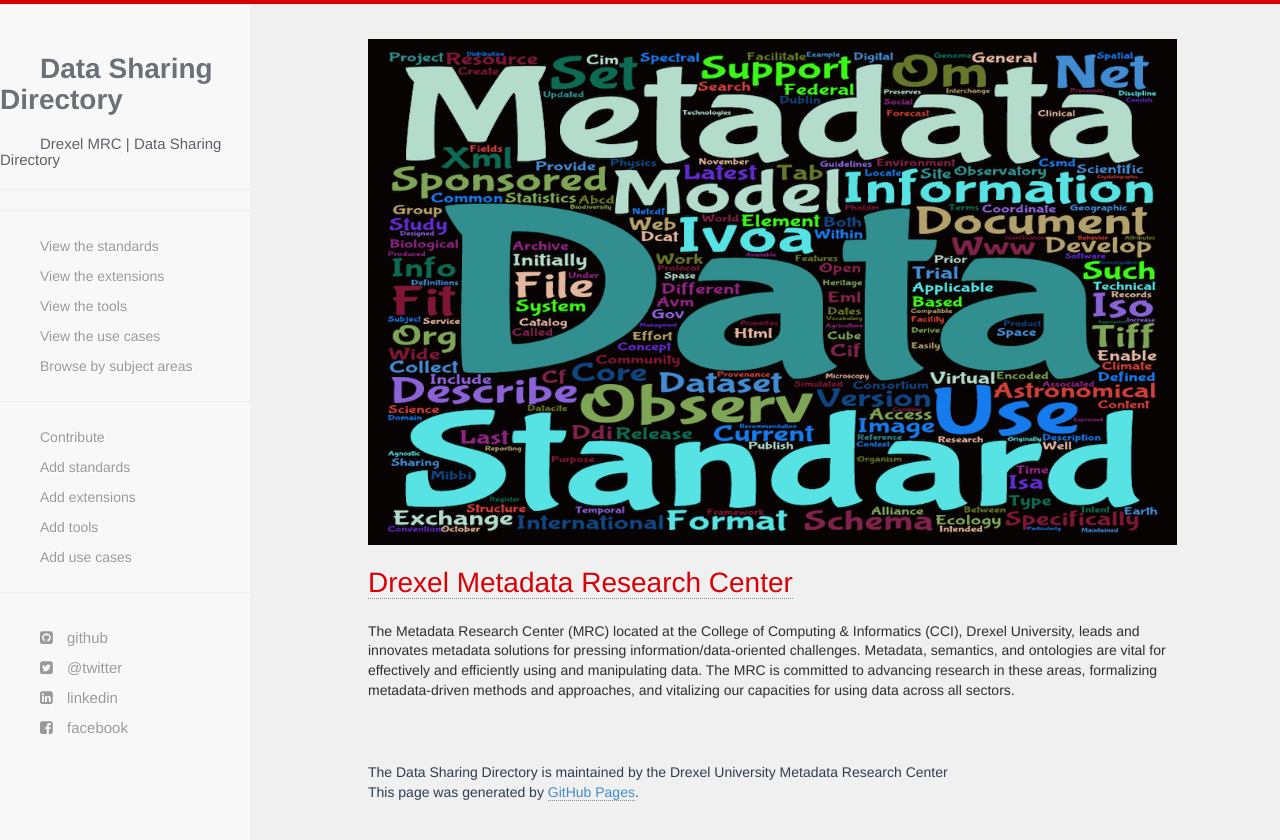
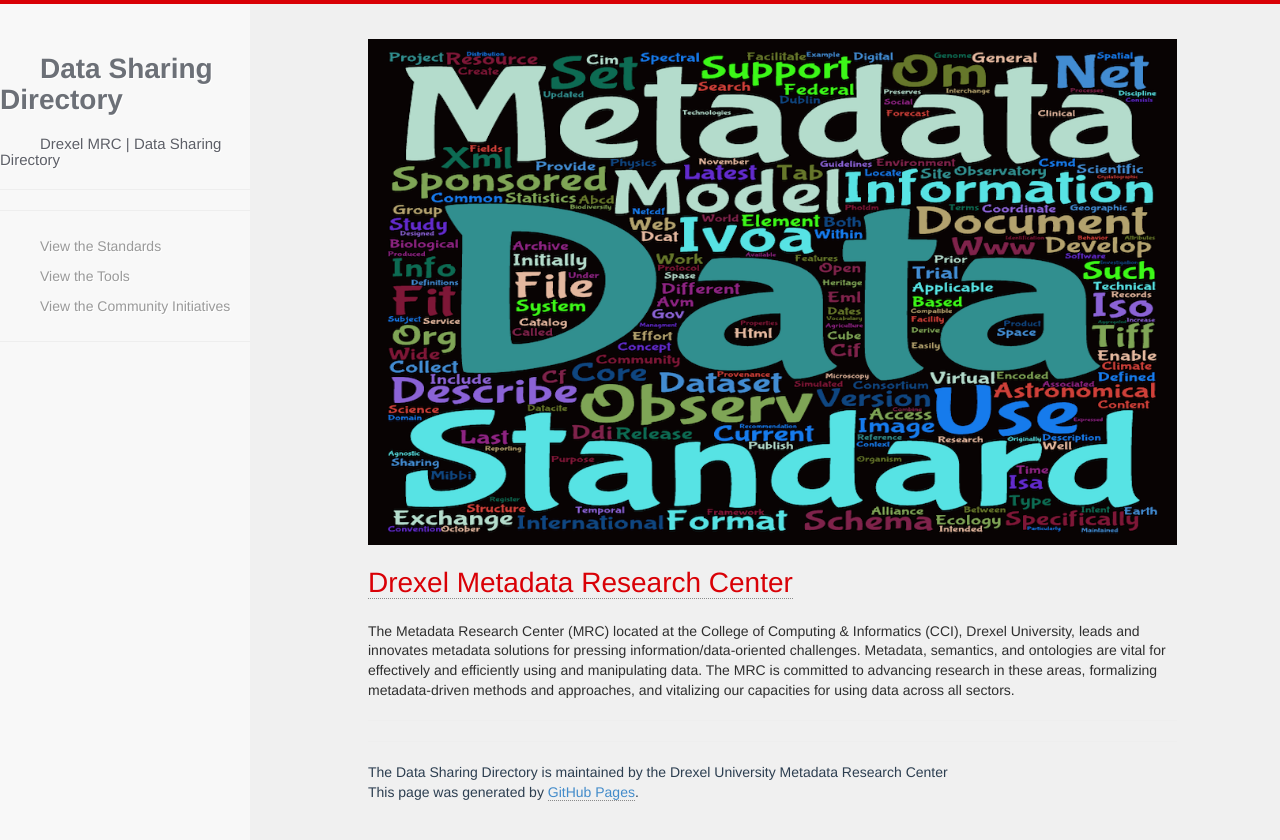
Before and after one commit to metadata-research/data-sharing-directory, a Jekyll site: the page built from index.md, in a window 1280 px wide. Shown: the top 840 px of the page. Built offline with Jekyll 4.4.1, drawn with Linux system fonts in a browser that asks for light colours; nearby versions of some CDN libraries.

Commit message:
Update header.html

```diff
--- a/_includes/header.html
+++ b/_includes/header.html
@@ -22,7 +22,7 @@
   </script>
 </head>
 <body>
-  <div class="nav-toggle"><i class="fa fa-bars fa-2x"></i> Metadata Directory </div>
+  <div class="nav-toggle"><i class="fa fa-bars fa-2x"></i> Data Sharing Directory </div>
   <div id = "wrapper">
   <!-- Small screen navigation -->
   <div class="navbar navbar-default" role="navigation">
@@ -43,16 +43,9 @@
             <a href="{{ site.repourl }}/edit/{{ site.repobranch }}/{{ page.path }}">Edit this page</a>
           </li>
           {% endif %}
-          <li><a href="{{ site.baseurl }}/standards/">View the standards</a></li>
-          <li><a href="{{ site.baseurl }}/extensions/">View the extensions</a></li>
-          <li><a href="{{ site.baseurl }}/tools/">View the tools</a></li>
-          <li><a href="{{ site.baseurl }}/use_cases/">View the use cases</a></li>
-          <li><a href="{{ site.baseurl }}/subjects/">Browse by subject areas</a></li>
-          <li><a href="{{ site.baseurl }}/about/">Contribute</a></li>
-          <li><a href="{{ site.baseurl }}/standards/add.html">Add standards</a></li>
-          <li><a href="{{ site.baseurl }}/extensions/add.html">Add extensions</a></li>
-          <li><a href="{{ site.baseurl }}/tools/add.html">Add tools</a></li>
-          <li><a href="{{ site.baseurl }}/use_cases/add.html">Add use cases</a></li>
+          <li><a href="{{ site.baseurl }}/standards/">View the Standards</a></li>
+          <li><a href="{{ site.baseurl }}/extensions/">View the Tools</a></li>
+          <li><a href="{{ site.baseurl }}/tools/">View the Community Initiatives</a></li>
         </ul>
       </div><!--/.nav-collapse -->
     </div>
@@ -71,24 +64,10 @@
       </li>
       {% endif %}
       <hr />
-      <li><a href="{{ site.baseurl }}/standards/">View the standards</a></li>
-      <li><a href="{{ site.baseurl }}/extensions/">View the extensions</a></li>
-      <li><a href="{{ site.baseurl }}/tools/">View the tools</a></li>
-      <li><a href="{{ site.baseurl }}/use_cases/">View the use cases</a></li>
-      <li><a href="{{ site.baseurl }}/subjects/">Browse by subject areas</a></li>
-      <hr />
-      <li><a href="{{ site.baseurl }}/about/">Contribute</a></li>
-      <li><a href="{{ site.baseurl }}/standards/add.html">Add standards</a></li>
-      <li><a href="{{ site.baseurl }}/extensions/add.html">Add extensions</a></li>
-      <li><a href="{{ site.baseurl }}/tools/add.html">Add tools</a></li>
-      <li><a href="{{ site.baseurl }}/use_cases/add.html">Add use cases</a></li>
-      <hr />
-      <div id="social-wrapper">
-        <li> <a href="{{ site.github }}"><i class="fa fa-github-square"></i> github</a> </li>
-        <li> <a href="{{ site.twitter }}"><i class="fa fa-twitter-square"></i> @twitter</a></li>
-        <li> <a href="{{ site.linkedin }}"><i class="fa fa-linkedin-square"></i> linkedin</a> </li>
-        <li> <a href="{{ site.facebook }}"><i class="fa fa-facebook-square"></i> facebook</a></li>
-      </div>
+      <li><a href="{{ site.baseurl }}/standards/">View the Standards</a></li>
+      <li><a href="{{ site.baseurl }}/extensions/">View the Tools</a></li>
+      <li><a href="{{ site.baseurl }}/tools/">View the Community Initiatives</a></li>
+       <hr />
     </ul>
   </div>
   <!-- Main page content -->
```
